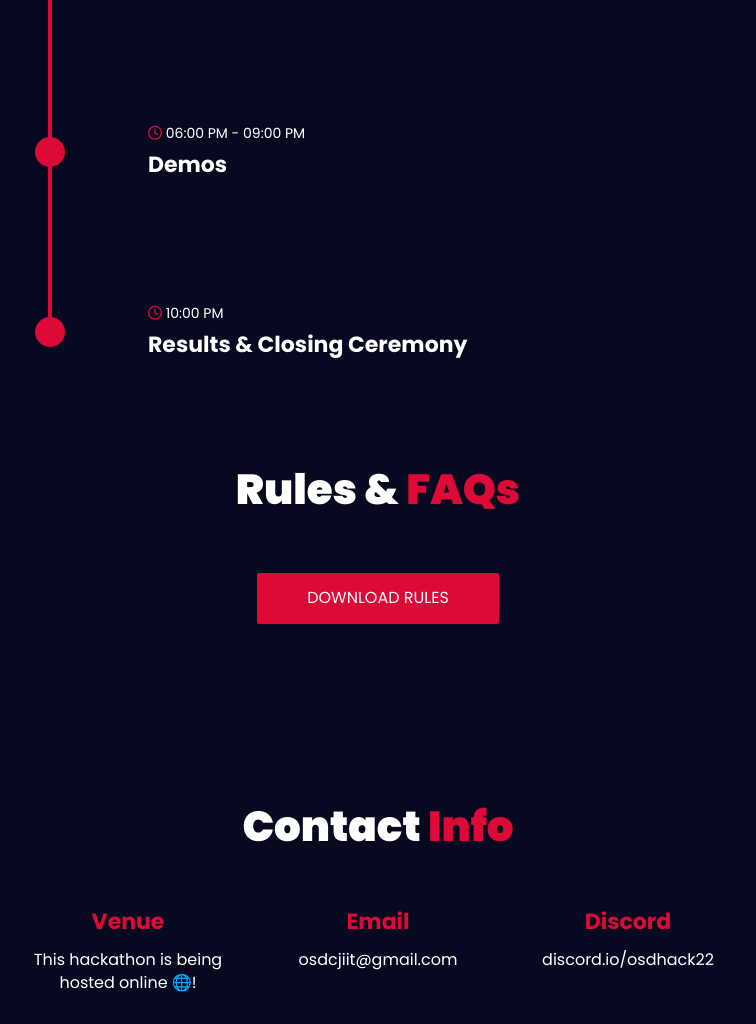
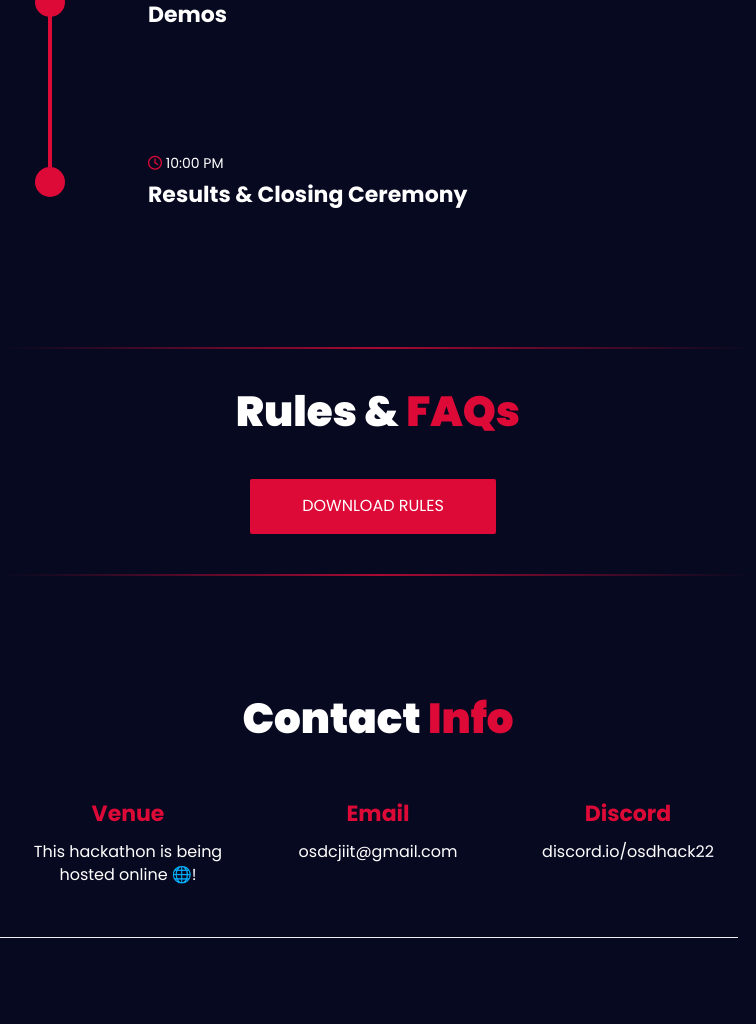
Before and after one commit to osdc/OSDHack, a PHP site: page /index.html in a window 1280 px wide; the page is wider, and only the part inside the window is pictured. Shown: the part 3950-4974 px from the top of that part, without its empty margins (277-1033 px from the left). Run offline with PHP 8.4, Linux system fonts and the light colour scheme; some libraries are stand-ins or nearby versions.

Commit message:
minor spacing changes

```diff
--- a/css/style.css
+++ b/css/style.css
@@ -112,13 +112,26 @@ ol {
   border-radius: 2px;
   -webkit-transition: 0.3s all;
   transition: 0.3s all;
+  border: 2px solid #dd0a37;
+  margin-right: 10px;
 }
 
 .main-btn:hover {
   color: white;
   border: 2px solid #dd0a37;
   background-color: inherit;
-  opacity: 0.8;
+}
+
+#discord {
+  color: white;
+  border: 2px solid #dd0a37;
+  background-color: inherit;
+}
+
+#discord:hover {
+  color: white;
+  border: 2px solid #dd0a37;
+  background-color: inherit;
 }
 
 .main-btn:focus {
@@ -150,7 +163,8 @@ textarea.input {
 
 .section {
   position: relative;
-  padding: 90px 0px;
+  /* padding: 20px 0px; */
+  padding-top: 100px;
 }
 
 .section-bg {
@@ -888,6 +902,16 @@ textarea.input {
   cursor: pointer;
 }
 
+#rules_faqs {
+  padding: 20px 0px;
+}
+
+.style-two {
+  border: 0;
+  height: 2px;
+  background-image: linear-gradient(to right, rgba(0, 0, 0, 0), rgba(221, 10, 55, 0.75), rgba(0, 0, 0, 0));
+}
+
 /*=========================================================
 	FOOTER
 ===========================================================*/
--- a/index.html
+++ b/index.html
@@ -146,9 +146,9 @@
 								where participants will brainstorm and
 								build on their idea.</h4> -->
 							<h5 class="lead">20th-23rd January, 2022</h5>
-							<a href="https://discord.io/osdhack22" target="_blank" class="main-btn">Join our Discord</a>
 							<a href="https://docs.google.com/forms/d/e/1FAIpQLSf4ZXf1gCXfv6vRrVPsRL2SIwTK0HFR_kl8zbM-svaqvTQlMA/viewform?usp=sf_link"
 								target="_blank" class="main-btn">Registration</a>
+							<a href="https://discord.io/osdhack22" target="_blank" class="main-btn" id="discord">Join our Discord</a>
 						</div>
 					</div>
 					<!-- /home content -->
@@ -596,15 +596,17 @@
 								<div class="row">
 									<!-- cta content -->
 									<div class="col-md-8">
-										<div class="cta-content text-center">
+										<hr class="style-two">
+										<div class="cta-content text-center" id="rules_faqs">
 											<div class="section-title">
 												<h2 class="title"><span>Rules & </span><span
 														style="color: #dd0a37;">&nbsp;FAQs</span></h2>
 											</div>
 											<p class="lead"></p>
-											<a href="./OSDHack_Rules.pdf" target="_blank" class="main-btn">Download
+											<a style="margin-top: -30px;" href="./OSDHack_Rules.pdf" target="_blank" class="main-btn">Download
 												Rules</a>
 										</div>
+										<hr class="style-two">
 									</div>
 									<!-- /cta content -->
 								</div>
```
